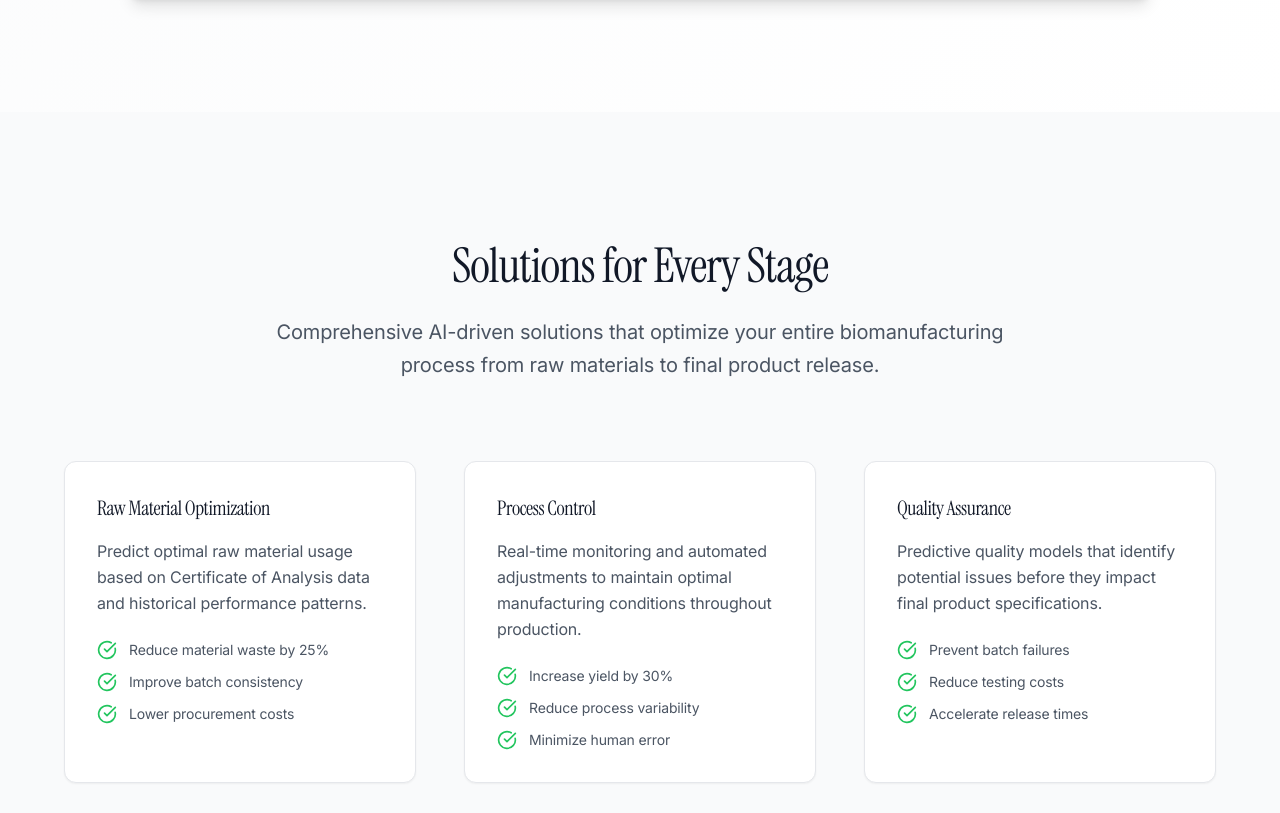
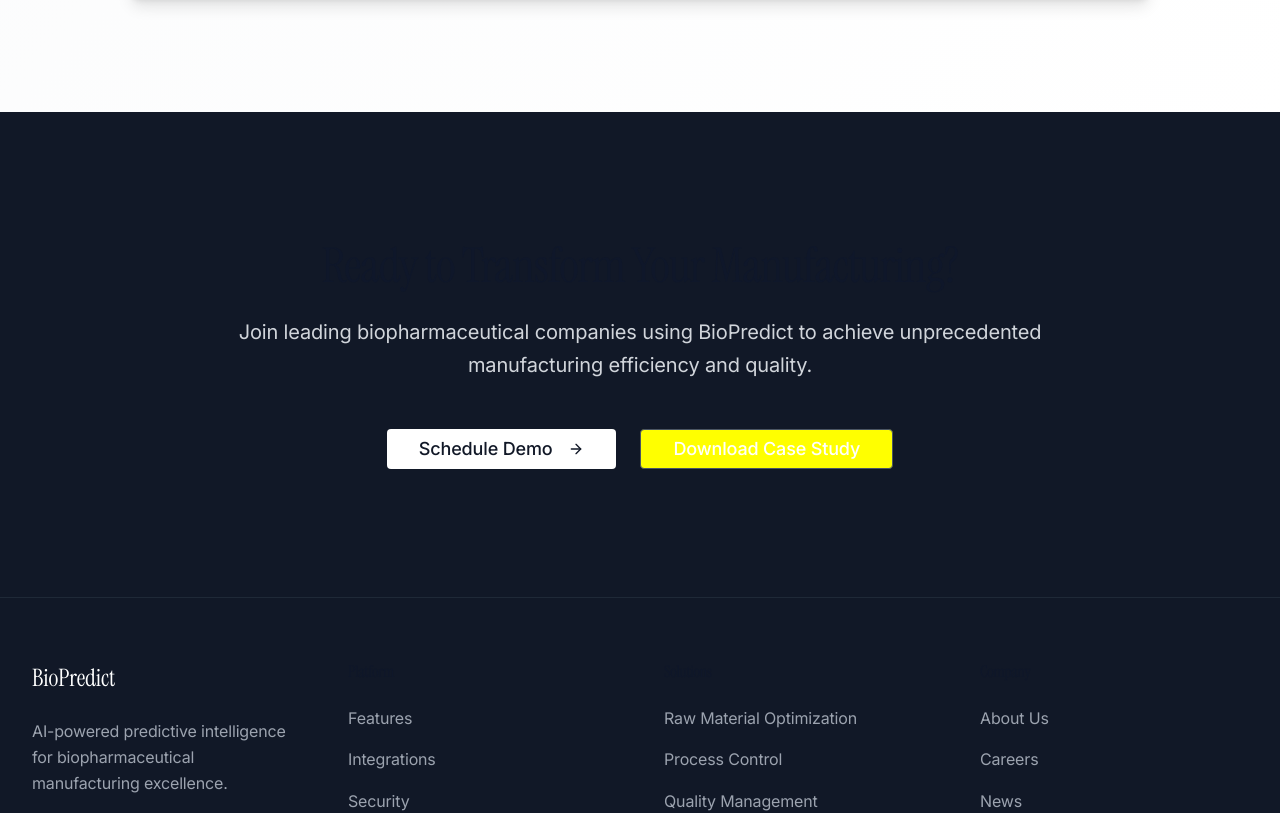
Before and after one commit to eshaan-bansal/bio-predict-genesis-web, a React (Vite) app: page / in a window 1280 px wide. Shown: the part 5243-6056 px from the top of the page. Built offline with nearby package versions, Linux system fonts and the light colour scheme.

Commit message:
Remove SolutionsSection
Removed the "Solutions for Every Stage" section from the website. Edited `src/pages/Index.tsx` and `src/components/SolutionsSection.tsx`.

```diff
--- a/src/components/SolutionsSection.tsx
+++ /dev/null
@@ -1,65 +0,0 @@
-
-import React from 'react';
-import { CheckCircle } from 'lucide-react';
-
-const SolutionsSection = () => {
-  const solutions = [
-    {
-      title: "Raw Material Optimization",
-      description: "Predict optimal raw material usage based on Certificate of Analysis data and historical performance patterns.",
-      benefits: ["Reduce material waste by 25%", "Improve batch consistency", "Lower procurement costs"]
-    },
-    {
-      title: "Process Control",
-      description: "Real-time monitoring and automated adjustments to maintain optimal manufacturing conditions throughout production.",
-      benefits: ["Increase yield by 30%", "Reduce process variability", "Minimize human error"]
-    },
-    {
-      title: "Quality Assurance",
-      description: "Predictive quality models that identify potential issues before they impact final product specifications.",
-      benefits: ["Prevent batch failures", "Reduce testing costs", "Accelerate release times"]
-    }
-  ];
-
-  return (
-    <section id="solutions" className="section-padding bg-gray-50">
-      <div className="container mx-auto container-padding">
-        <div className="max-w-3xl mx-auto text-center mb-20">
-          <h2 className="font-serif text-4xl lg:text-5xl font-medium text-gray-900 mb-6 text-balance">
-            Solutions for Every Stage
-          </h2>
-          <p className="text-xl text-gray-600 leading-relaxed">
-            Comprehensive AI-driven solutions that optimize your entire biomanufacturing process
-            from raw materials to final product release.
-          </p>
-        </div>
-
-        <div className="grid grid-cols-1 lg:grid-cols-3 gap-12 max-w-6xl mx-auto">
-          {solutions.map((solution, index) => (
-            <div
-              key={solution.title}
-              className="bg-white rounded-xl p-8 shadow-sm border border-gray-200"
-            >
-              <h3 className="font-serif text-xl font-medium text-gray-900 mb-4">
-                {solution.title}
-              </h3>
-              <p className="text-gray-600 mb-6 leading-relaxed">
-                {solution.description}
-              </p>
-              <div className="space-y-3">
-                {solution.benefits.map((benefit, idx) => (
-                  <div key={idx} className="flex items-center space-x-3">
-                    <CheckCircle className="h-5 w-5 text-green-500 flex-shrink-0" />
-                    <span className="text-sm text-gray-600">{benefit}</span>
-                  </div>
-                ))}
-              </div>
-            </div>
-          ))}
-        </div>
-      </div>
-    </section>
-  );
-};
-
-export default SolutionsSection;
--- a/src/pages/Index.tsx
+++ b/src/pages/Index.tsx
@@ -5,7 +5,6 @@ import ProblemSection from "@/components/ProblemSection";
 import PlatformSection from "@/components/PlatformSection";
 import ScienceSection from "@/components/ScienceSection";
 import MarketSection from "@/components/MarketSection";
-import SolutionsSection from "@/components/SolutionsSection";
 import Footer from "@/components/Footer";
 
 const Index = () => {
@@ -18,7 +17,6 @@ const Index = () => {
         <PlatformSection />
         <ScienceSection />
         <MarketSection />
-        <SolutionsSection />
       </main>
       <Footer />
     </div>
```
